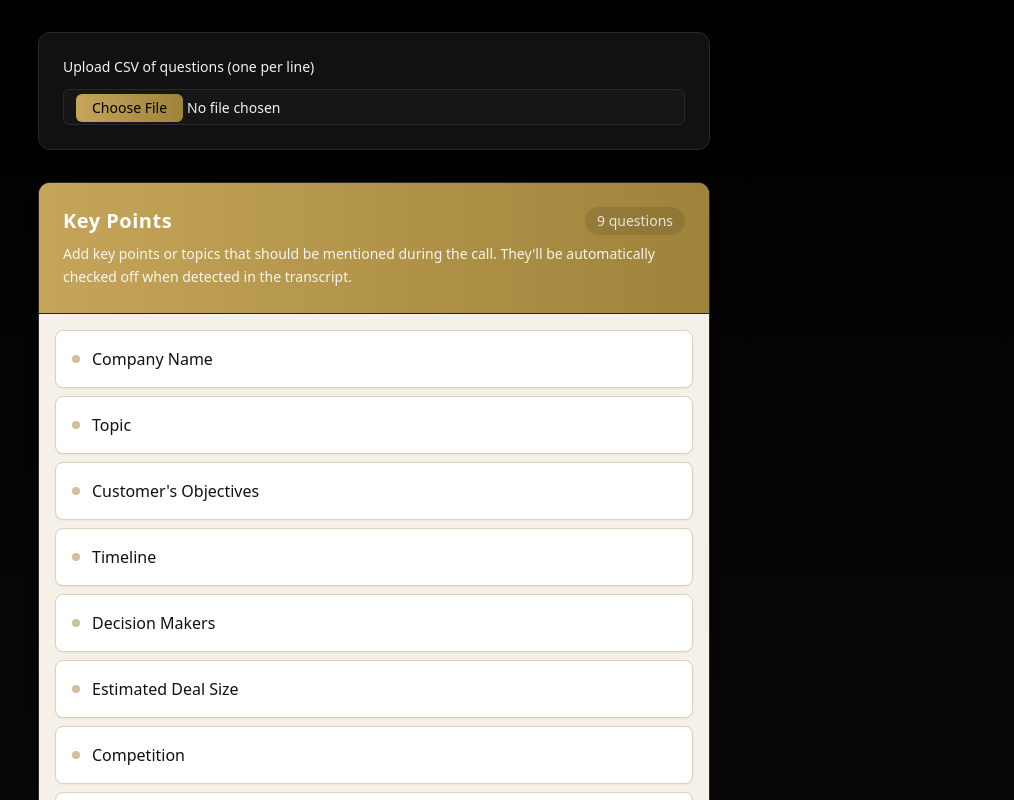
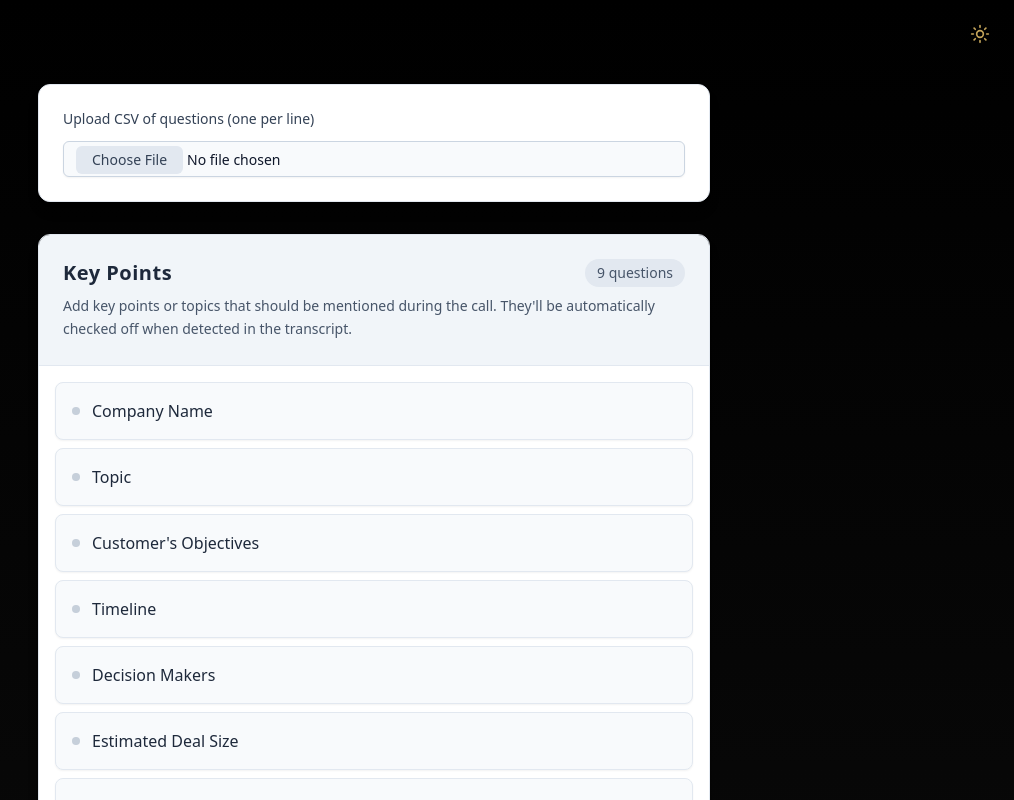
Before and after one commit to dschinkel/salesapp, a React (Vite) app: page / in a window 1280 px wide. Shown: the top 800 px of the page, without its empty margins (266-1280 px from the left). Built offline with nearby package versions, Linux system fonts and the light colour scheme.

Commit message:
feat: F3.6.0: adds dark mode theme and toggle

```diff
--- a/src/App.tsx
+++ b/src/App.tsx
@@ -1,22 +1,33 @@
-import React from 'react';
+import React, { useState } from 'react';
 import ReactDOM from 'react-dom/client';
 import { AppVersion } from './components/AppVersion';
 import { QuestionList } from './components/QuestionList';
 import { UploadQuestions } from './components/UploadQuestions/UploadQuestions.tsx';
 import { useQuestions } from './components/useQuestions.ts';
 import { parseFile } from './components/csvParser.ts';
+import { Sun, Moon } from 'lucide-react';
 import './index.css';
 
 const App = () => {
   const { questions, parseAndUploadQuestions, reorderQuestion } = useQuestions({ parseFile });
+  const [isDark, setIsDark] = useState(true);
 
   return (
-    <div className="flex flex-col min-h-screen bg-cambria-bg text-cambria-cream dark">
-      <main className="flex-grow container mx-auto py-8">
+    <div className={`flex flex-col min-h-screen transition-colors duration-200 ${isDark ? 'dark bg-cambria-bg text-cambria-cream' : 'bg-slate-50 text-slate-900'}`}>
+      <header className="p-4 flex justify-end">
+        <button
+          onClick={() => setIsDark(!isDark)}
+          className="p-2 rounded-full hover:bg-slate-200 dark:hover:bg-cambria-panelLight transition-colors"
+          aria-label="Toggle theme"
+        >
+          {isDark ? <Sun className="w-5 h-5 text-cambria-gold" /> : <Moon className="w-5 h-5 text-slate-700" />}
+        </button>
+      </header>
+      <main className="flex-grow container mx-auto py-4">
         <UploadQuestions onUpload={parseAndUploadQuestions} />
         <QuestionList questions={questions} onReorder={reorderQuestion} />
       </main>
-      <footer className="bg-cambria-black border-t border-cambria-border py-6 md:py-0">
+      <footer className={`border-t py-6 md:py-0 transition-colors duration-200 ${isDark ? 'bg-cambria-black border-cambria-border' : 'bg-white border-slate-200'}`}>
         <div className="container mx-auto flex flex-col items-center justify-center gap-4 md:h-24 md:flex-row">
           <AppVersion/>
         </div>
--- a/src/components/QuestionList.tsx
+++ b/src/components/QuestionList.tsx
@@ -31,19 +31,19 @@ export function QuestionList({ questions, onReorder }: QuestionListProps) {
   };
 
   return (
-    <div className="w-full max-w-2xl mx-auto flex flex-col shadow-lg rounded-xl overflow-hidden border border-cambria-border">
+    <div className="w-full max-w-2xl mx-auto flex flex-col shadow-lg rounded-xl overflow-hidden border border-slate-200 dark:border-cambria-border transition-colors duration-200">
       {questions.length > 0 && (
-        <div className="bg-cambria-gold bg-cambria-gold-gradient p-6 border-b border-cambria-borderLight">
+        <div className="bg-slate-100 dark:bg-cambria-gold dark:bg-cambria-gold-gradient p-6 border-b border-slate-200 dark:border-cambria-borderLight transition-colors duration-200">
           <div className="flex items-center justify-between mb-2">
-            <h3 className="text-xl font-bold text-white tracking-wide">Key Points</h3>
-            <span className="text-sm font-medium text-white/80 bg-black/10 px-3 py-1 rounded-full">{questions.length} questions</span>
+            <h3 className="text-xl font-bold text-slate-800 dark:text-white tracking-wide">Key Points</h3>
+            <span className="text-sm font-medium text-slate-600 dark:text-white/80 bg-slate-200 dark:bg-black/10 px-3 py-1 rounded-full">{questions.length} questions</span>
           </div>
-          <p className="text-sm text-white/90 leading-relaxed">
+          <p className="text-sm text-slate-600 dark:text-white/90 leading-relaxed">
             Add key points or topics that should be mentioned during the call. They'll be automatically checked off when detected in the transcript.
           </p>
         </div>
       )}
-      <div className="bg-cambria-cream p-4">
+      <div className="bg-white dark:bg-cambria-panelDark p-4 transition-colors duration-200">
         <ul className="space-y-2">
           {questions.map((question, index) => (
             <li
@@ -53,16 +53,16 @@ export function QuestionList({ questions, onReorder }: QuestionListProps) {
               onDragOver={(e) => handleDragOver(e, index)}
               onDrop={(e) => handleDrop(e, index)}
               onDragEnd={handleDragEnd}
-              className={`p-4 bg-white rounded-lg border border-cambria-muted shadow-sm hover:shadow-md transition-all duration-200 text-cambria-panelDark font-medium flex items-center gap-3 ${draggedIndex === index ? 'opacity-50 scale-[0.98]' : ''} ${!!onReorder ? 'cursor-move' : ''}`}
+              className={`p-4 bg-slate-50 dark:bg-cambria-panelLight rounded-lg border border-slate-200 dark:border-cambria-border shadow-sm hover:shadow-md transition-all duration-200 text-slate-800 dark:text-cambria-cream font-medium flex items-center gap-3 ${draggedIndex === index ? 'opacity-50 scale-[0.98]' : ''} ${!!onReorder ? 'cursor-move' : ''}`}
             >
-              <div className="flex-shrink-0 w-2 h-2 rounded-full bg-cambria-goldDark opacity-50"></div>
+              <div className="flex-shrink-0 w-2 h-2 rounded-full bg-slate-400 dark:bg-cambria-gold opacity-50"></div>
               {question}
             </li>
           ))}
         </ul>
         {questions.length === 0 && (
-          <div className="text-center py-12 bg-white rounded-lg border-2 border-dashed border-cambria-muted">
-            <p className="text-cambria-mutedDark font-medium">No questions found. Upload a CSV to get started.</p>
+          <div className="text-center py-12 bg-slate-50 dark:bg-cambria-panelLight rounded-lg border-2 border-dashed border-slate-300 dark:border-cambria-border transition-colors duration-200">
+            <p className="text-slate-500 dark:text-cambria-muted font-medium">No questions found. Upload a CSV to get started.</p>
           </div>
         )}
       </div>
--- a/src/components/UploadQuestions/UploadQuestions.tsx
+++ b/src/components/UploadQuestions/UploadQuestions.tsx
@@ -15,10 +15,10 @@ export function UploadQuestions({ onUpload }: UploadQuestionsProps) {
   };
 
   return (
-    <div className="w-full max-w-2xl mx-auto p-6 mb-8 bg-cambria-panelDark rounded-xl border border-cambria-border shadow-lg">
+    <div className="w-full max-w-2xl mx-auto p-6 mb-8 bg-white dark:bg-cambria-panelDark rounded-xl border border-slate-200 dark:border-cambria-border shadow-lg transition-colors duration-200">
       <Label
         htmlFor="csv-upload"
-        className="block text-sm font-medium text-cambria-cream mb-3"
+        className="block text-sm font-medium text-slate-700 dark:text-cambria-cream mb-3 transition-colors duration-200"
       >
         Upload CSV of questions (one per line)
       </Label>
@@ -27,7 +27,7 @@ export function UploadQuestions({ onUpload }: UploadQuestionsProps) {
         type="file"
         accept=".csv,text/csv"
         onChange={handleFileChange}
-        className="cursor-pointer bg-cambria-panelLight border-cambria-border text-cambria-cream file:bg-cambria-gold file:text-black file:border-0 file:rounded-md file:px-4 file:py-1 hover:file:opacity-90 transition-opacity"
+        className="cursor-pointer bg-slate-50 dark:bg-cambria-panelLight border-slate-300 dark:border-cambria-border text-slate-900 dark:text-cambria-cream file:bg-slate-200 dark:file:bg-cambria-gold file:text-slate-700 dark:file:text-black file:border-0 file:rounded-md file:px-4 file:py-1 hover:file:opacity-90 transition-opacity"
       />
     </div>
   );
```
Also changed, not shown: 2 other files (tests, documents, lock files or other folders).
